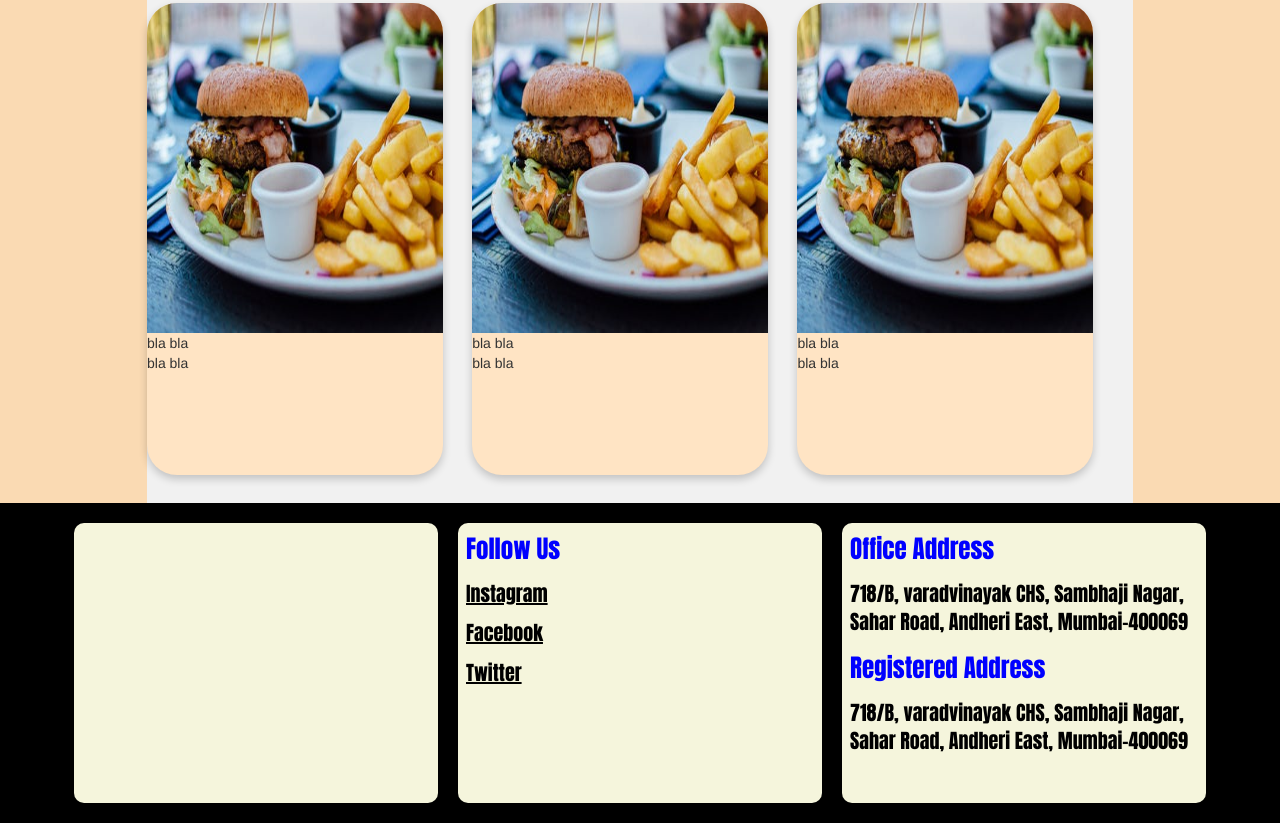
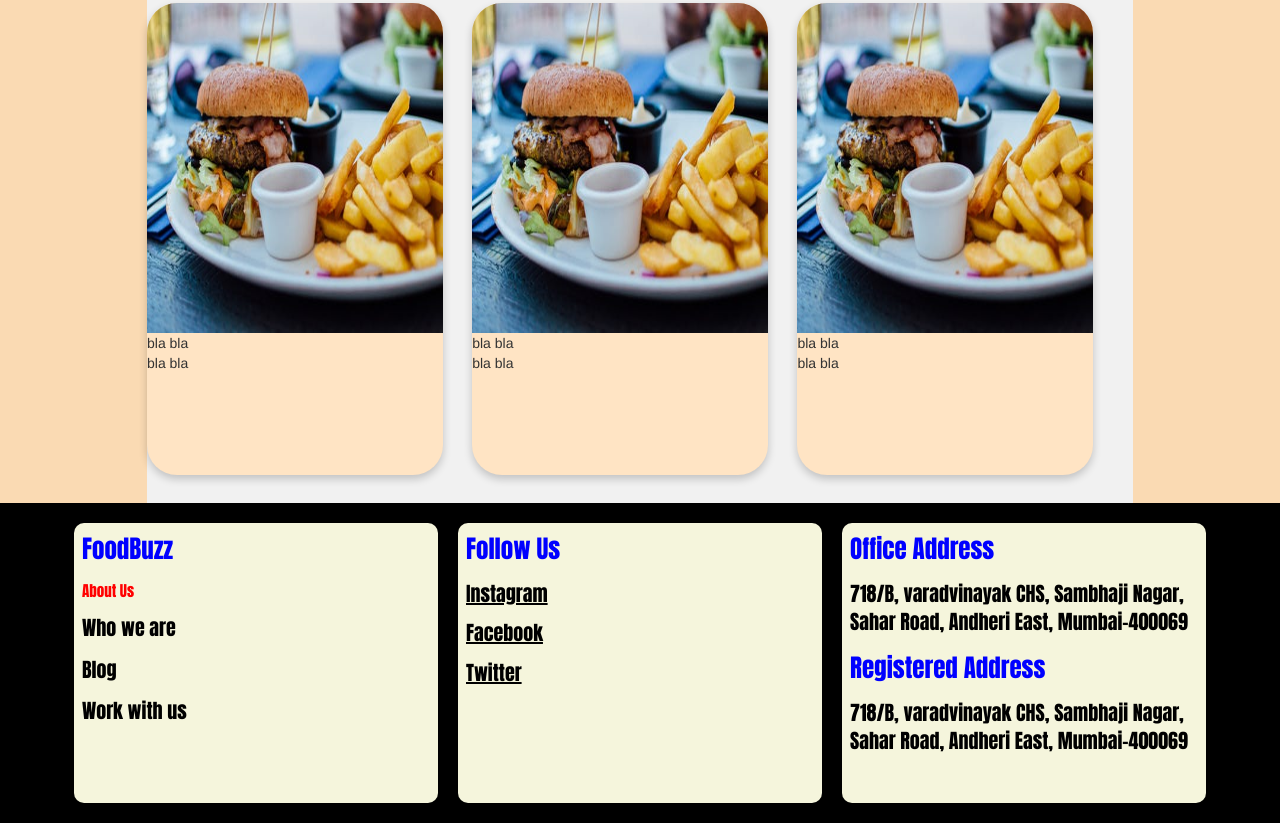
Before and after one commit to Aditya-Baranwal/foodbuzz-frontend, a plain HTML site: page index.html in a window 1280 px wide. Shown: the part 1467-2290 px from the top of the page. Drawn offline with nearby package versions, Linux system fonts and the light colour scheme.

Commit message:
added footer

```diff
--- a/index.html
+++ b/index.html
@@ -195,8 +195,13 @@
 
         <footer class="footer-container">
             <div class="footer-item">
+                <div class="footer-title-1">FoodBuzz</div>
+                <p class="footer-title-2">About Us</p>
+                <div class="footer-content-1">Who we are</div>
+                <div class="footer-content-1">Blog</div>
+                <div class="footer-content-1">Work with us</div>
+            </div>
 
-            </div>
             <div class="footer-item">
                 <p class="footer-title-1">Follow Us</p>
                 <div class="footer-content-2">Instagram</div>
--- a/style/style.css
+++ b/style/style.css
@@ -227,6 +227,15 @@
     color: blue;
 }
 
+
+.footer-title-2 {
+    font-family: Impact, Haettenschweiler, 'Arial Narrow Bold', sans-serif;
+    font-size: 15px;
+    padding: 5px;
+    margin: 3px 3px 3px 3px;
+    color: red;
+}
+
 .footer-content-1 {
     font-family: Impact, Haettenschweiler, 'Arial Narrow Bold', sans-serif;
     font-size: 20px;
```
